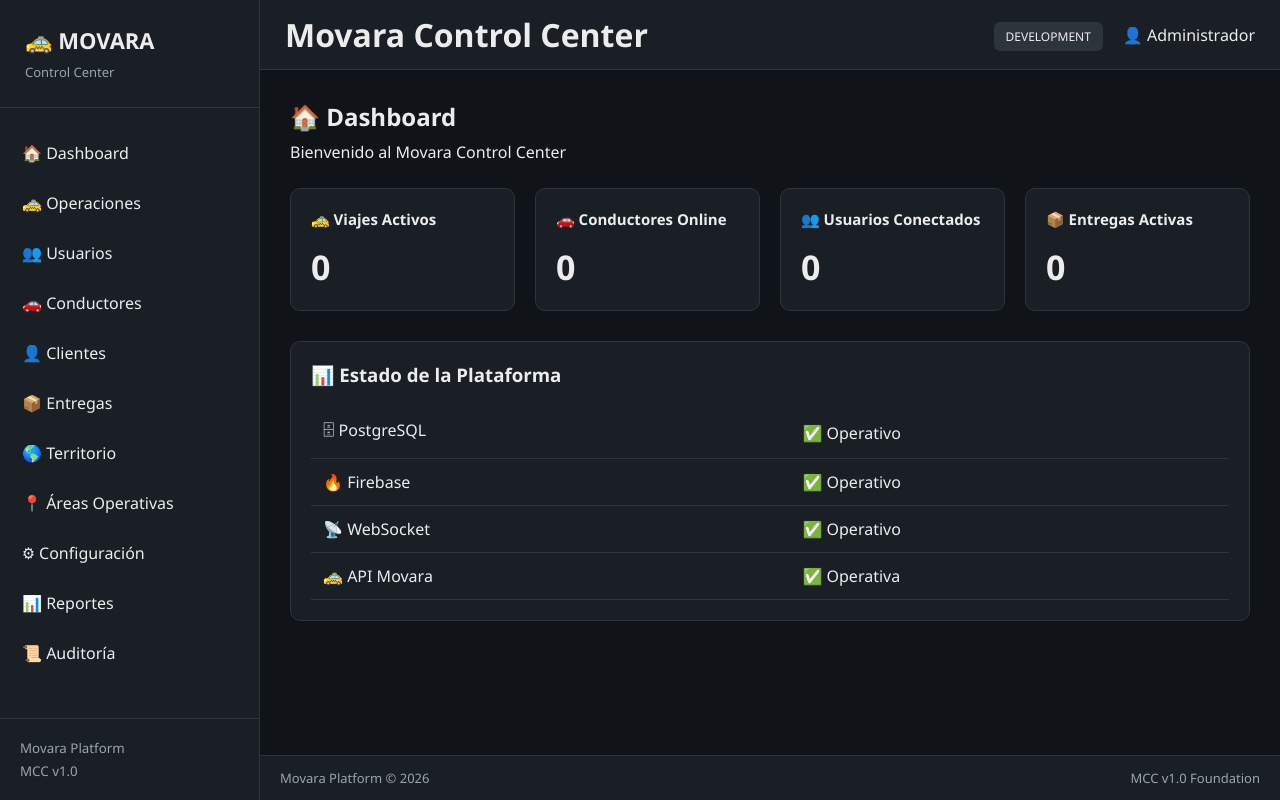
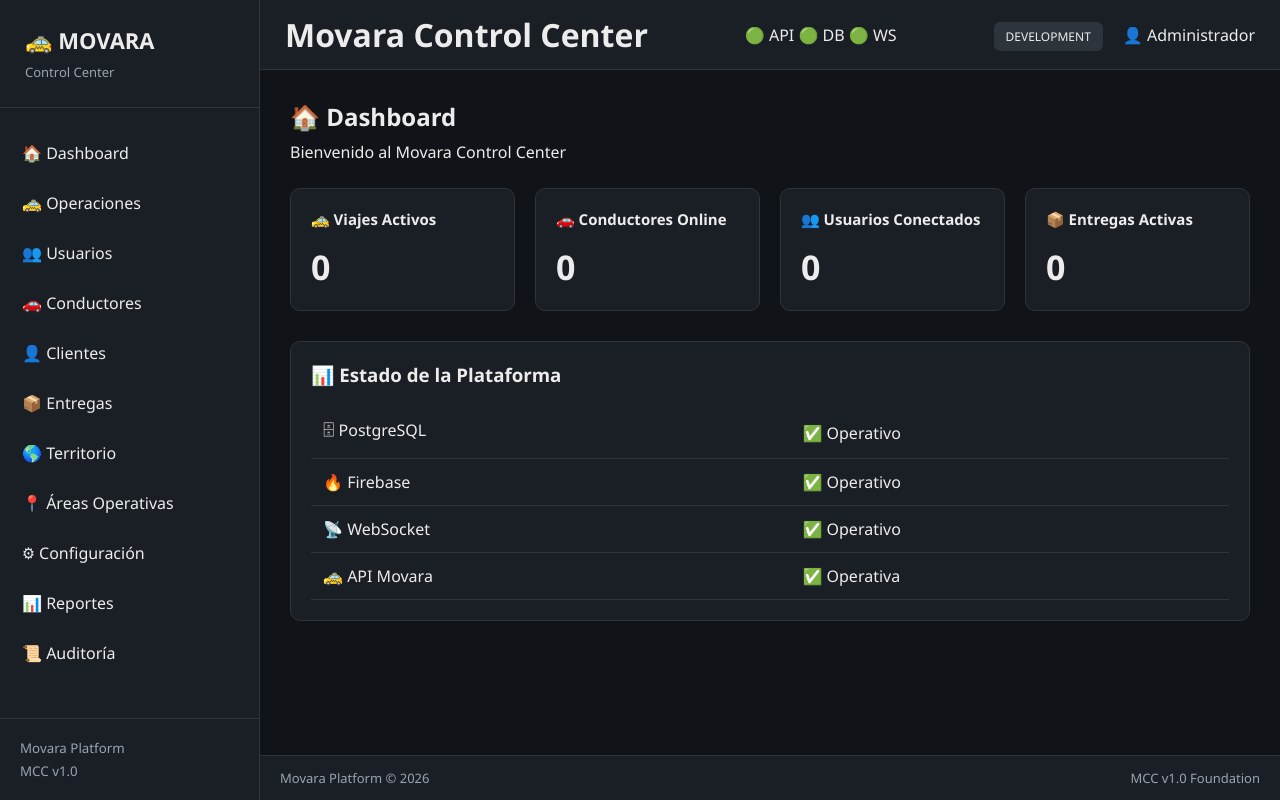
Before and after one commit to ddiazs2512/movara-backend, a FastAPI app: page /admin/ in a window 1280 px wide. Run offline with FastAPI, Linux system fonts and the light colour scheme; parts of the project's set-up code (start-up, migrations or seed data) failed here and were passed over.

Commit message:
Update header.html

```diff
--- a/templates/components/header.html
+++ b/templates/components/header.html
@@ -8,11 +8,31 @@
 
 </div>
 
+<div class="header-center">
+
+    <div class="system-status">
+
+        <span class="status online">
+            🟢 API
+        </span>
+
+        <span class="status online">
+            🟢 DB
+        </span>
+
+        <span class="status online">
+            🟢 WS
+        </span>
+
+    </div>
+
+</div>
+
 <div class="header-right">
 
     <div class="environment">
 
-        <span class="badge-dev">
+        <span class="badge badge-dev">
             DEVELOPMENT
         </span>
 
@@ -20,7 +40,13 @@
 
     <div class="user-info">
 
-        👤 Administrador
+        <span class="avatar">
+            👤
+        </span>
+
+        <span class="username">
+            Administrador
+        </span>
 
     </div>
 
```
